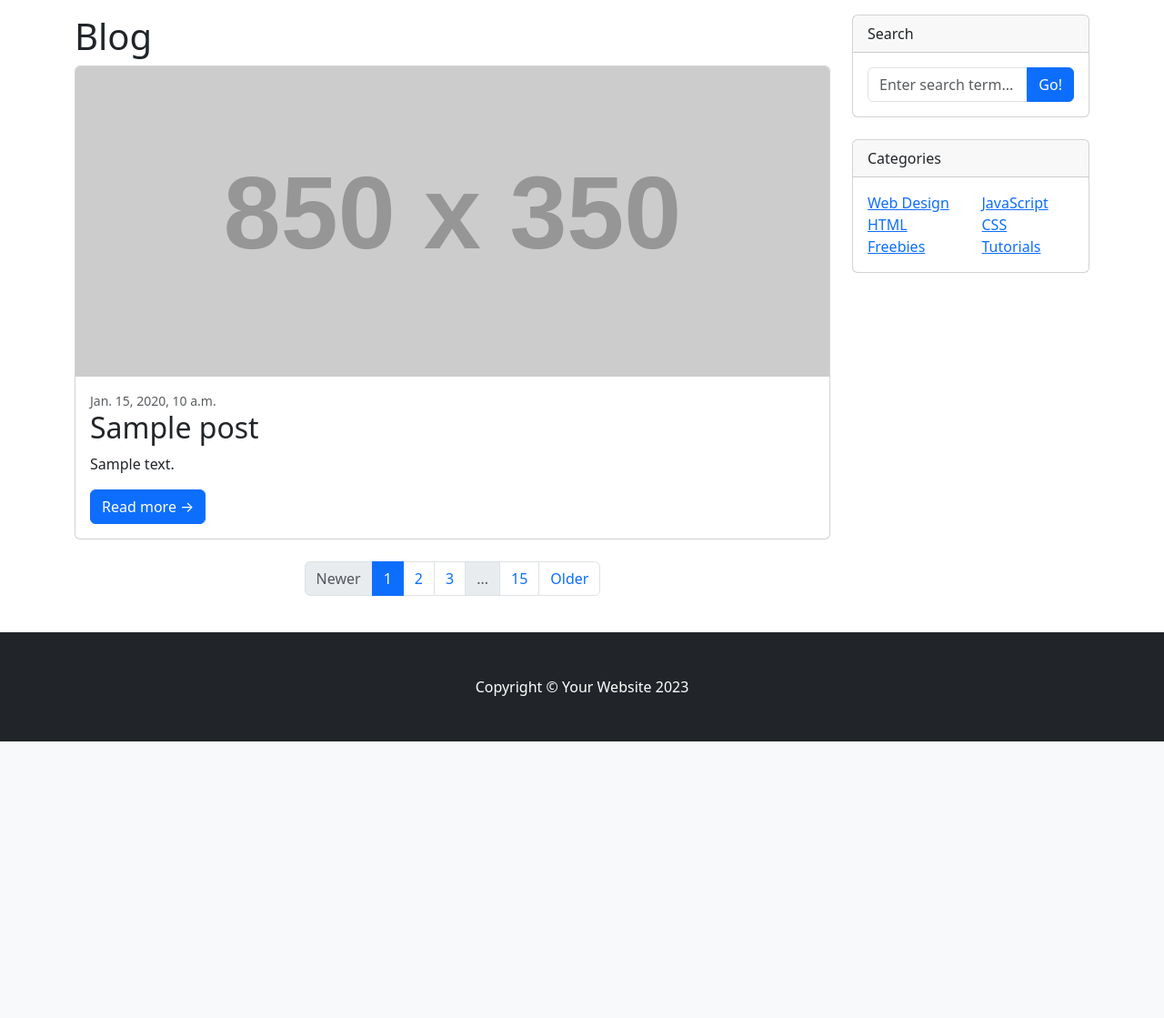
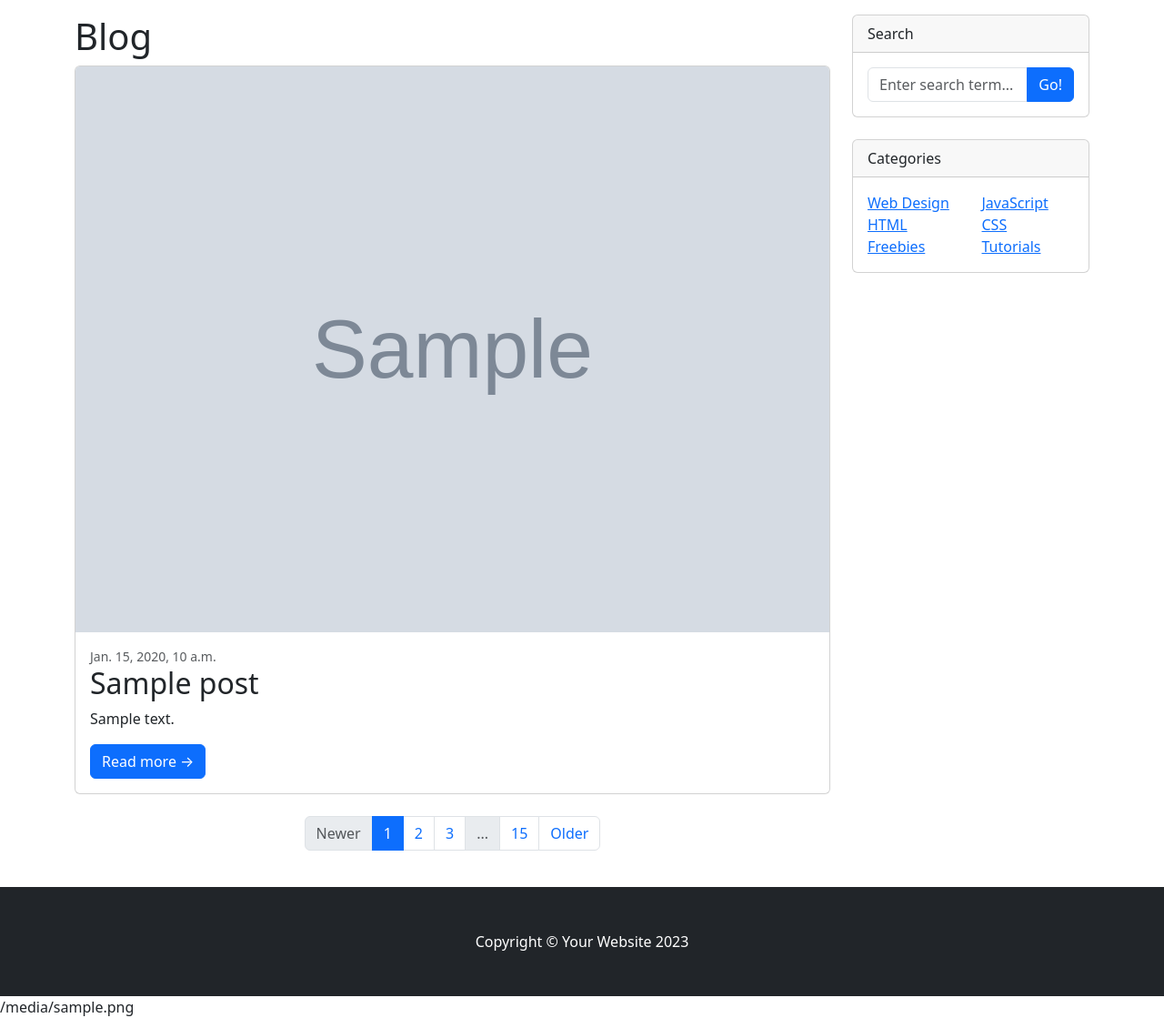
Before and after one commit to Jyeongjae/blog_with_django, a Django app: template blog/templates/blog/post_list.html in a window 1280 px wide. Shown: the part 56-1175 px from the top of the page at 91% size. Before the commit the page ends 871 px from the top, so only its background shows below. Run offline with Django 5.2, Linux system fonts and the light colour scheme; tables that the repository leaves empty hold one stand-in row (values such as "Sample post"); the template is opened without the code that fills it: values that come from a table or form of the project are taken from there, most other values are stand-ins (such as "Sample title", 1, 10 or a date in 2020); grey boxes marked "Sample" are stand-in pictures; grey boxes labelled with a size stand in for pictures from a placeholder-image service; some libraries are stand-ins or nearby versions.

Commit message:
print image to post_list_page

```diff
--- a/blog/models.py
+++ b/blog/models.py
@@ -5,6 +5,7 @@ from django.db import models
 class Post(models.Model):
     title = models.CharField(max_length=30)
     content = models.TextField()
+    head_image = models.ImageField(upload_to="blog/images/%Y/%m/%d/", blank=True)
     created_at = models.DateTimeField(auto_now_add=True)
     updated_at = models.DateTimeField(auto_now=True)
 
--- a/blog/templates/blog/post_list.html
+++ b/blog/templates/blog/post_list.html
@@ -84,7 +84,7 @@
                     {% for p in post_list %}
                     <!-- Blog Post -->
                     <div class="card mb-4">
-                      <a href="{{ p.get_absolute_url }}"><img class="card-img-top" src="https://dummyimage.com/850x350/dee2e6/6c757d.jpg" alt="..." /></a>
+                      <a href="{{ p.get_absolute_url }}"><img class="card-img-top" src="{{ p.head_image.url }}" alt="Card image cap"></a>
                       <div class="card-body">
                           <div class="small text-muted">{{ p.created_at }}</div>
                           <h2 class="card-title">{{ p.title }}</h2>
@@ -153,6 +153,6 @@
 
         <script src="https://cdn.jsdelivr.net/npm/@popperjs/core@2.11.8/dist/umd/popper.min.js" integrity="sha384-I7E8VVD/ismYTF4hNIPjVp/Zjvgyol6VFvRkX/vR+Vc4jQkC+hVqc2pM8ODewa9r" crossorigin="anonymous"></script>
         <script src="https://cdn.jsdelivr.net/npm/bootstrap@5.3.3/dist/js/bootstrap.min.js" integrity="sha384-0pUGZvbkm6XF6gxjEnlmuGrJXVbNuzT9qBBavbLwCsOGabYfZo0T0to5eqruptLy" crossorigin="anonymous"></script>
-
+    <div>{{ p.head_image.url }}</div>
 </body>
 </html>
--- a/blog_prj/settings.py
+++ b/blog_prj/settings.py
@@ -10,6 +10,7 @@ For the full list of settings and their values, see
 https://docs.djangoproject.com/en/5.1/ref/settings/
 """
 
+import os
 from pathlib import Path
 
 # Build paths inside the project like this: BASE_DIR / 'subdir'.
@@ -119,6 +120,9 @@ USE_TZ = False
 
 STATIC_URL = "static/"
 
+MEDIA_URL = "/media/"
+MEDIA_ROOT = os.path.join(BASE_DIR, '_media')
+
 # Default primary key field type
 # https://docs.djangoproject.com/en/5.1/ref/settings/#default-auto-field
 
--- a/blog_prj/urls.py
+++ b/blog_prj/urls.py
@@ -20,9 +20,13 @@ from django.urls import path
 from django.contrib import admin
 from django.urls import path, include
 
+from django.conf import settings
+from django.conf.urls.static import static
 
 urlpatterns = [
     path("blog/", include("blog.urls")),
     path("admin/", admin.site.urls),
     path("", include("single_pages.urls")),
 ]
+
+urlpatterns += static(settings.MEDIA_URL, document_root=settings.MEDIA_ROOT)
```
Also changed, not shown: blog/templates/blog/post_detail.html (line endings or trailing spaces), 1 other file.
